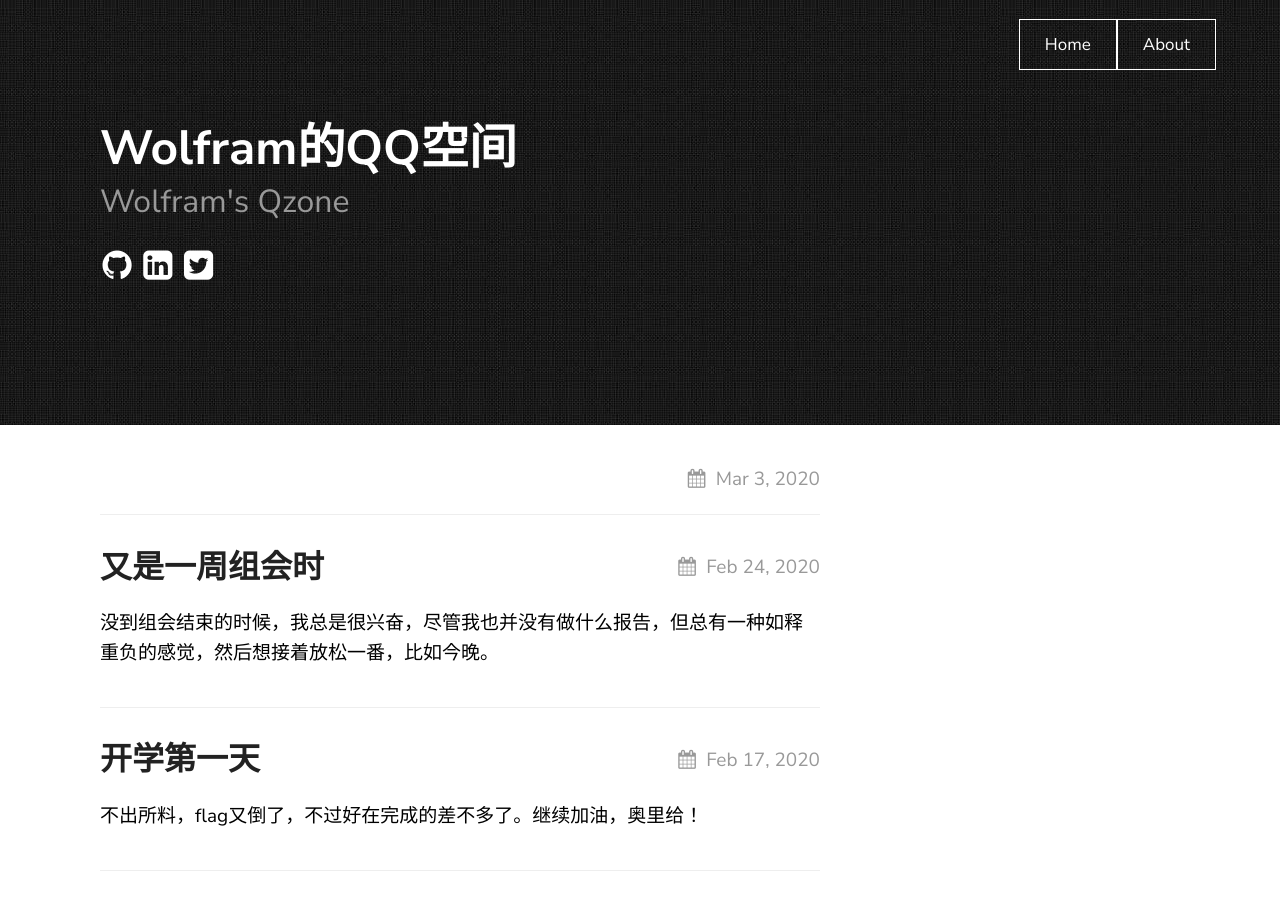
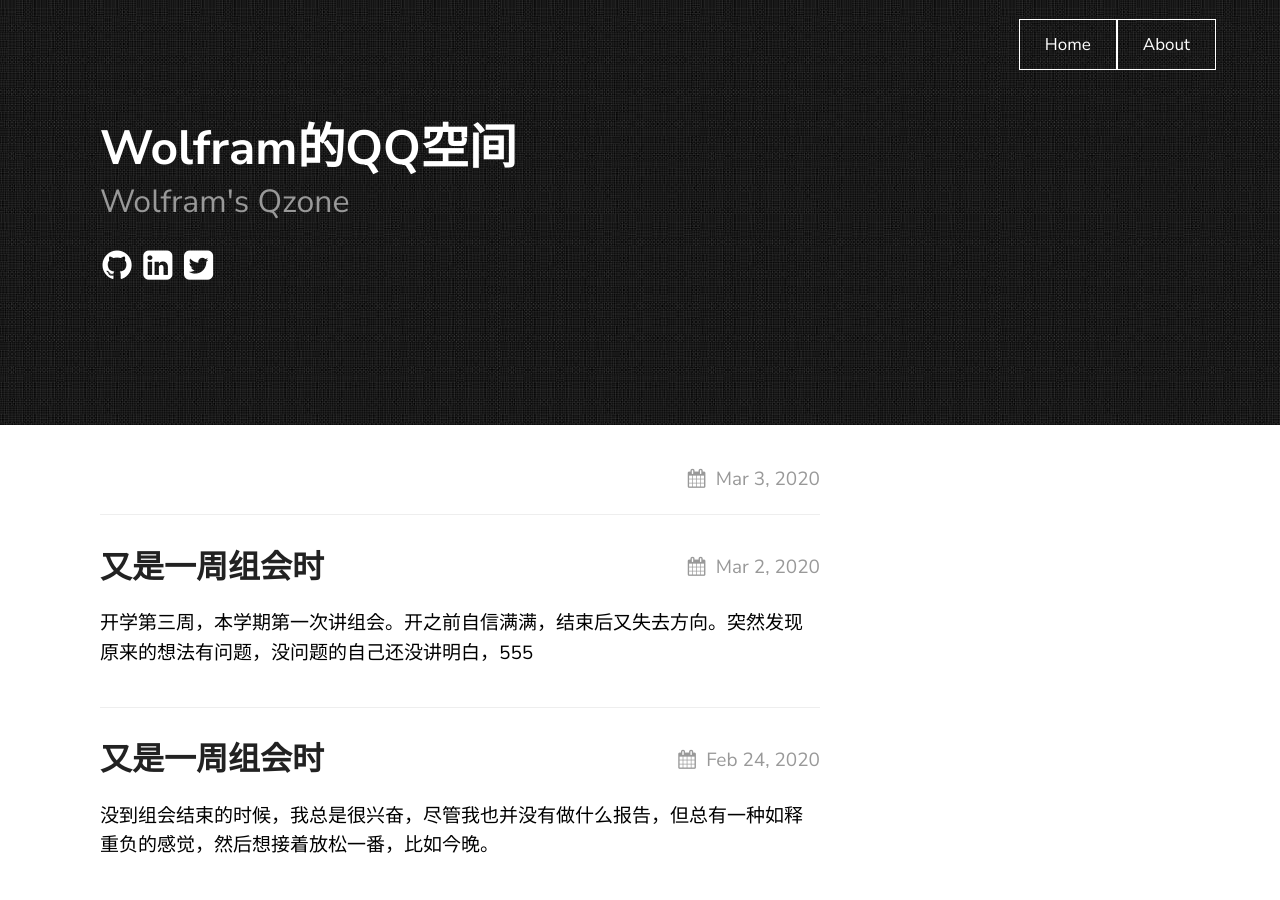
Before and after one commit to WolframCong/wolframcong.github.io, a Jekyll site: the page built from index.md, in a window 1280 px wide and 900 px high. Built offline with Jekyll 4.4.1, drawn with Linux system fonts in a browser that asks for light colours.

Commit message:
Add a post

```diff
--- a/_config.yml
+++ b/_config.yml
@@ -24,7 +24,7 @@ texture:
 
   # generate social links in footer
   social_links:
-    twitter: thelehhman
+    twitter: WolframYJ
     github:  WolframCong
     linkedIn: in/thelehhman
     rss: rss
--- /dev/null
+++ b/_posts/2020-03-02-20200302.md
@@ -0,0 +1,14 @@
+---
+layout: post
+title: "又是一周组会时"
+description: 又是一次失去方向
+date: 2020-03-02 23:37:41 +0800
+categories: 日记
+---
+开学第三周，本学期第一次讲组会。开之前自信满满，结束后又失去方向。突然发现原来的想法有问题，没问题的自己还没讲明白，555
+
+本来以为讲完会很开心，结果变成实去梦想的咸鱼。
+
+搞了大半天的remark.js，结果发现输出的slides格式有问题要么字太小，要么没对齐，还没法即时显示编辑状态，行内$\LaTeX$公式显示不出来（不过u1s1，这个应该是MathJax的问题，之前搞Jekyll的时候也有这个问题，应该好修正）。只好用markdown preview enhanced自带的生成slides的方法，我原来还嫌弃它呢...
+
+怎么shuo呢，还是too young。陷入贤者模式...
```
Also changed, not shown: _posts/1999-01-01-coding-post.md (+8 -0 lines).
